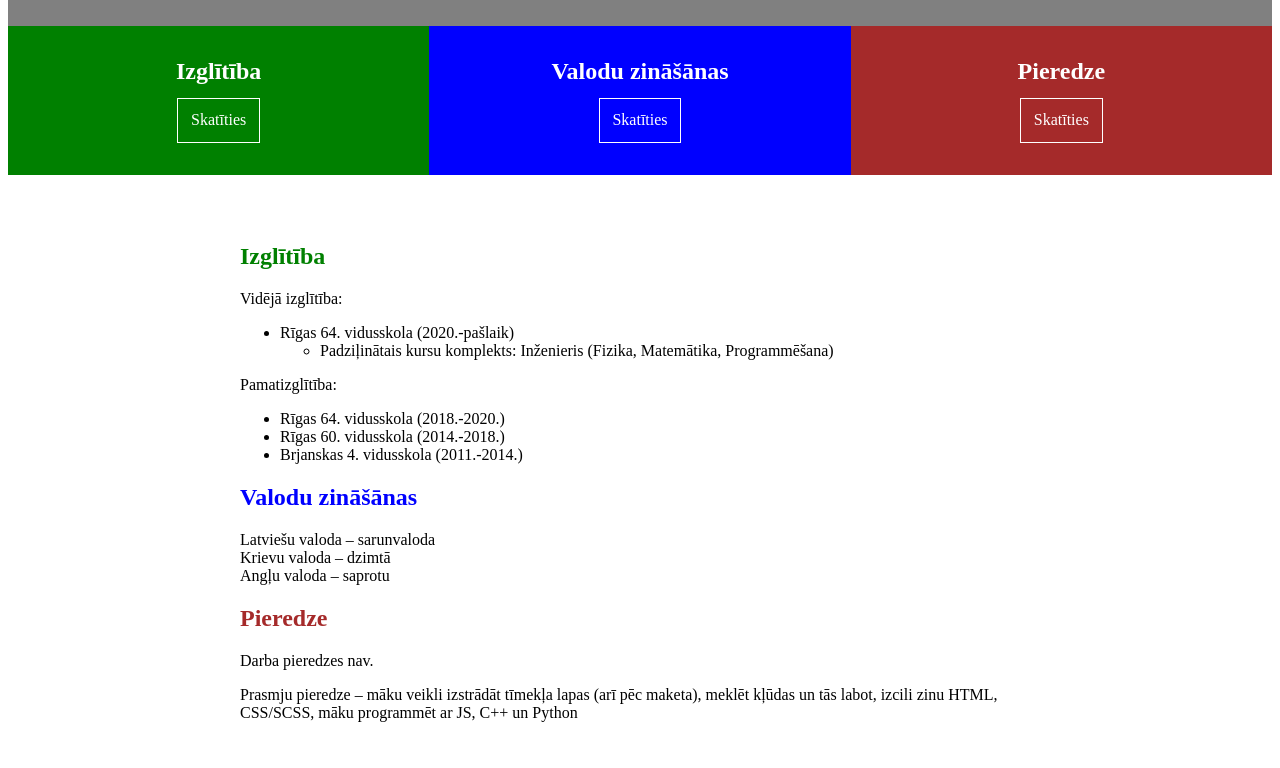
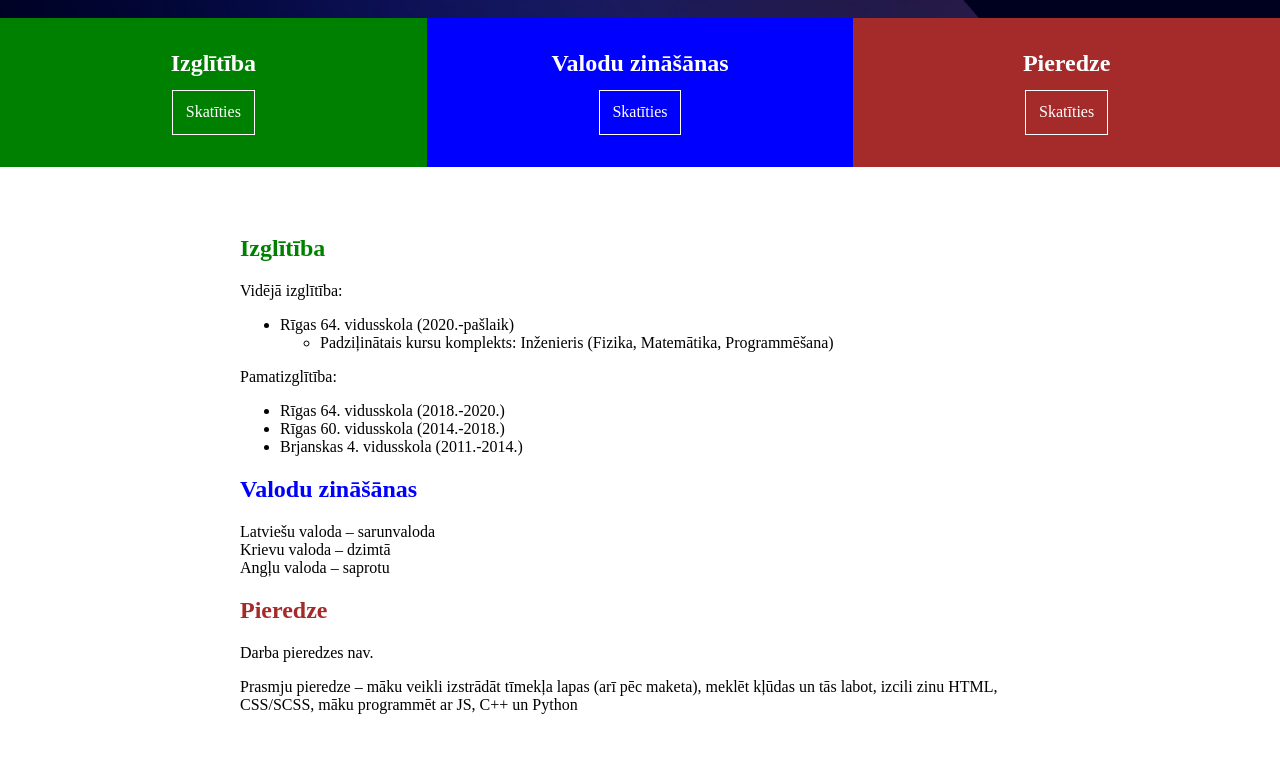
Before and after one commit to sn0wgit/sn0wgit.github.io, a plain HTML site: page index.html in a window 1280 px wide. Shown: the part 114-882 px from the top of the page. Drawn offline with Linux system fonts and the light colour scheme.

Commit message:
Update style.css

```diff
--- a/style.css
+++ b/style.css
@@ -1,3 +1,7 @@
+body, :is(.first-block, .second-block) *{
+    margin: 0;
+}
+
 .first-block {
     display: flex;
     flex-flow: column nowrap;
@@ -16,6 +20,7 @@
 
 body {
     color: #fff;
+    background: url('waves-of-blue.jpg');
 }
 
 .cite {
@@ -42,7 +47,13 @@ body {
     text-align: center;
 }
 
-a[href*="#"] {font-weight: 500;color: var(--color);padding: .8em;border: 1px solid #fff;position: relative;}
+a[href*="#"] {
+    font-weight: 500;
+    color: var(--color);
+    padding: .8em;
+    border: 1px solid #fff;
+    position: relative;
+}
 
 a[href*="#"]:hover::before {
     clip-path: polygon(0 0, 100% 0, 100% 100%, 0 100%);
@@ -75,10 +86,6 @@ a[href*="#"]::after {
 
 a[href*="#"]:hover::before, a[href*="#"]:hover::after {
     font-size: 105%;
-}
-
-:is(.first-block, .second-block) * {
-    margin: 0;
 }
 
 .third-block {
```
